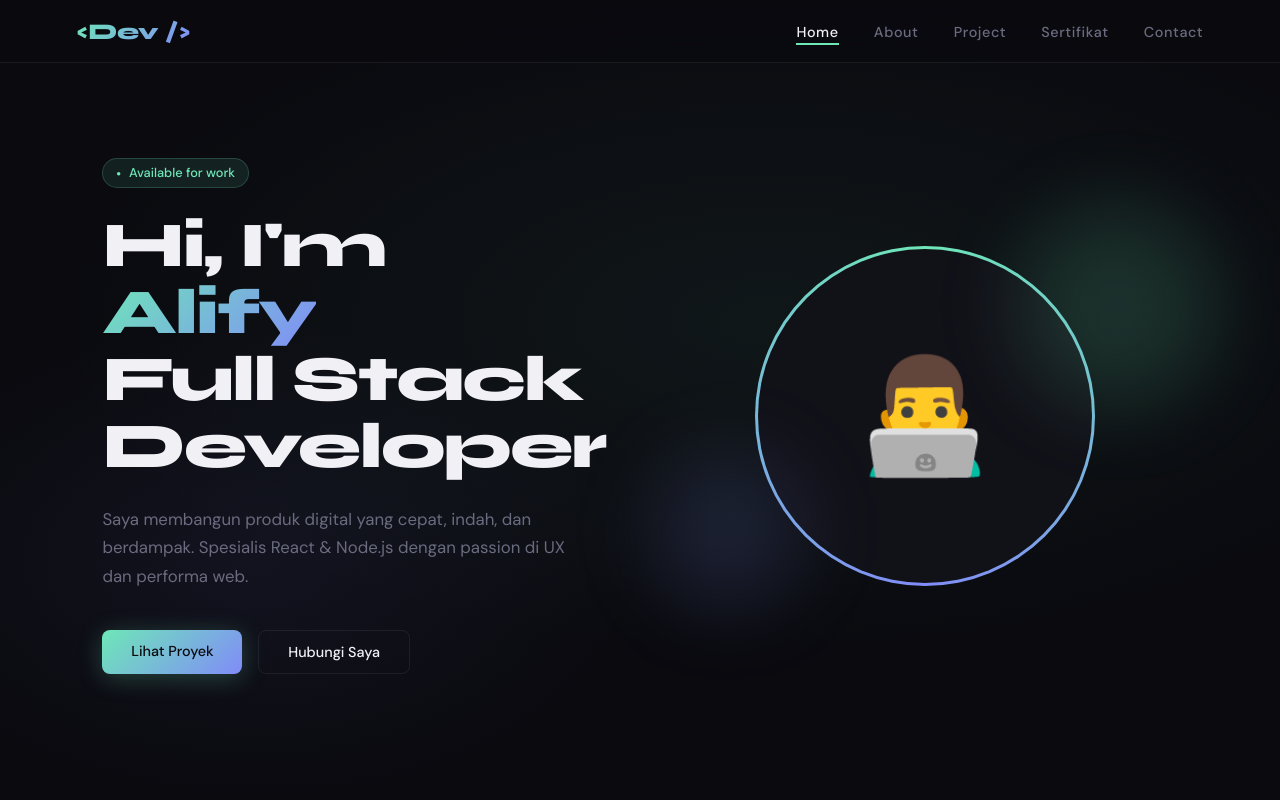
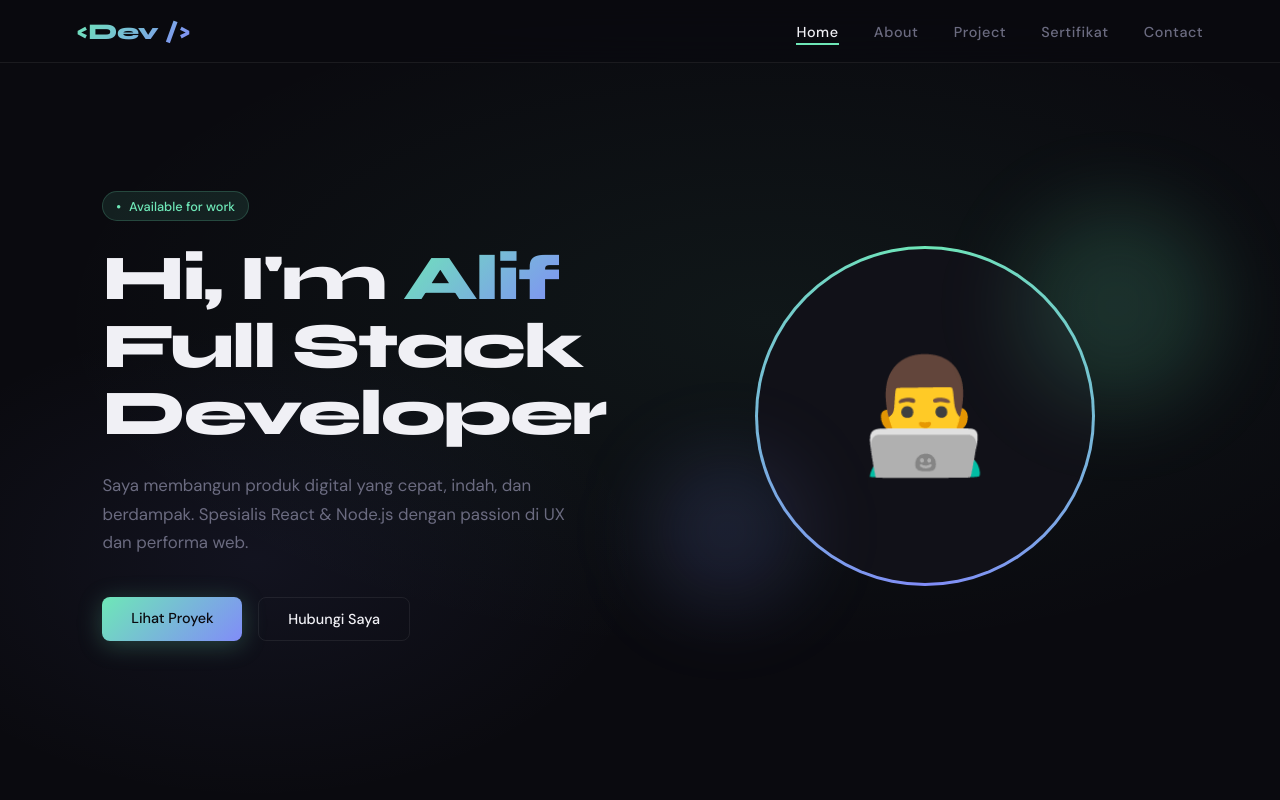
Before and after one commit to alippps/portfolio, a React (Vite) app: page / in a window 1280 px wide. Shown: the top 800 px of the page. Built offline with nearby package versions, Linux system fonts and the light colour scheme.

Commit message:
fix typo alify to alif

```diff
--- a/index.html
+++ b/index.html
@@ -3,7 +3,7 @@
   <head>
     <meta charset="UTF-8" />
     <meta name="viewport" content="width=device-width, initial-scale=1.0" />
-    <meta name="description" content="Portofolio Alify — Full Stack Developer" />
+    <meta name="description" content="Portofolio Alif — Full Stack Developer" />
     <title>Alif | Full Stack Developer</title>
     <link rel="icon" type="image/svg+xml" href="/favicon.svg" />
   </head>
--- a/src/components/Footer.jsx
+++ b/src/components/Footer.jsx
@@ -4,7 +4,7 @@ export default function Footer() {
   return (
     <footer className={styles.footer}>
       <p>
-        © {new Date().getFullYear()} <span>Alify</span>. Dibuat dengan ❤️ menggunakan React
+        © {new Date().getFullYear()} <span>Alif</span>. Dibuat dengan ❤️ menggunakan React
       </p>
     </footer>
   );
--- a/src/data/portfolioData.js
+++ b/src/data/portfolioData.js
@@ -100,5 +100,5 @@ export const socials = [
   { icon: "🐙", label: "GitHub", href: "https://github.com/username" },
   { icon: "💼", label: "LinkedIn", href: "https://linkedin.com/in/username" },
   { icon: "🐦", label: "Twitter", href: "https://twitter.com/username" },
-  { icon: "📧", label: "Email", href: "mailto:Alify@email.com" },
+  { icon: "📧", label: "Email", href: "mailto:Alif@email.com" },
 ];
--- a/src/pages/Home.jsx
+++ b/src/pages/Home.jsx
@@ -9,7 +9,7 @@ export default function Home() {
           <div className={styles.homeTag}>Available for work</div>
 
           <h1 className={styles.homeH1}>
-            Hi, I'm <span className={styles.grad}>Alify</span>
+            Hi, I'm <span className={styles.grad}>Alif</span>
             <br />
             Full Stack
             <br />
```
Also changed, not shown: 2 other files (tests, documents, lock files or other folders).
